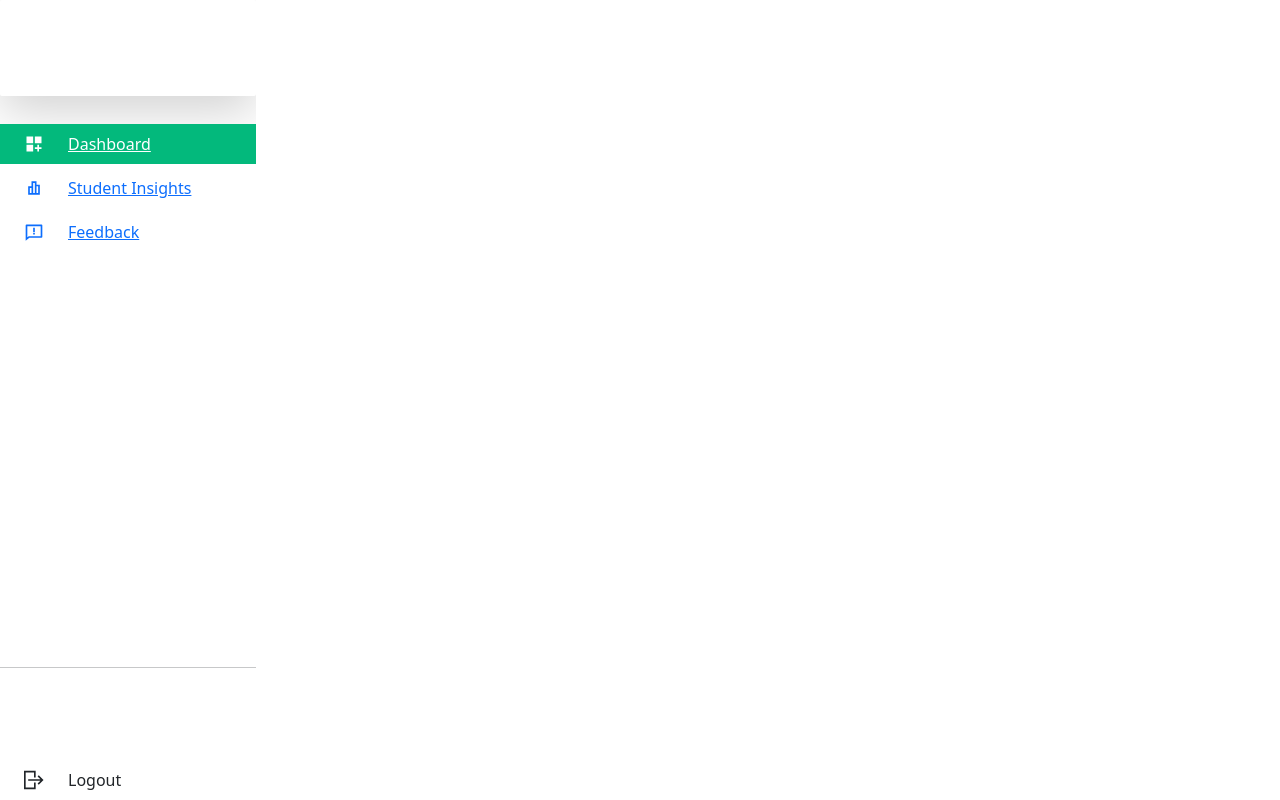
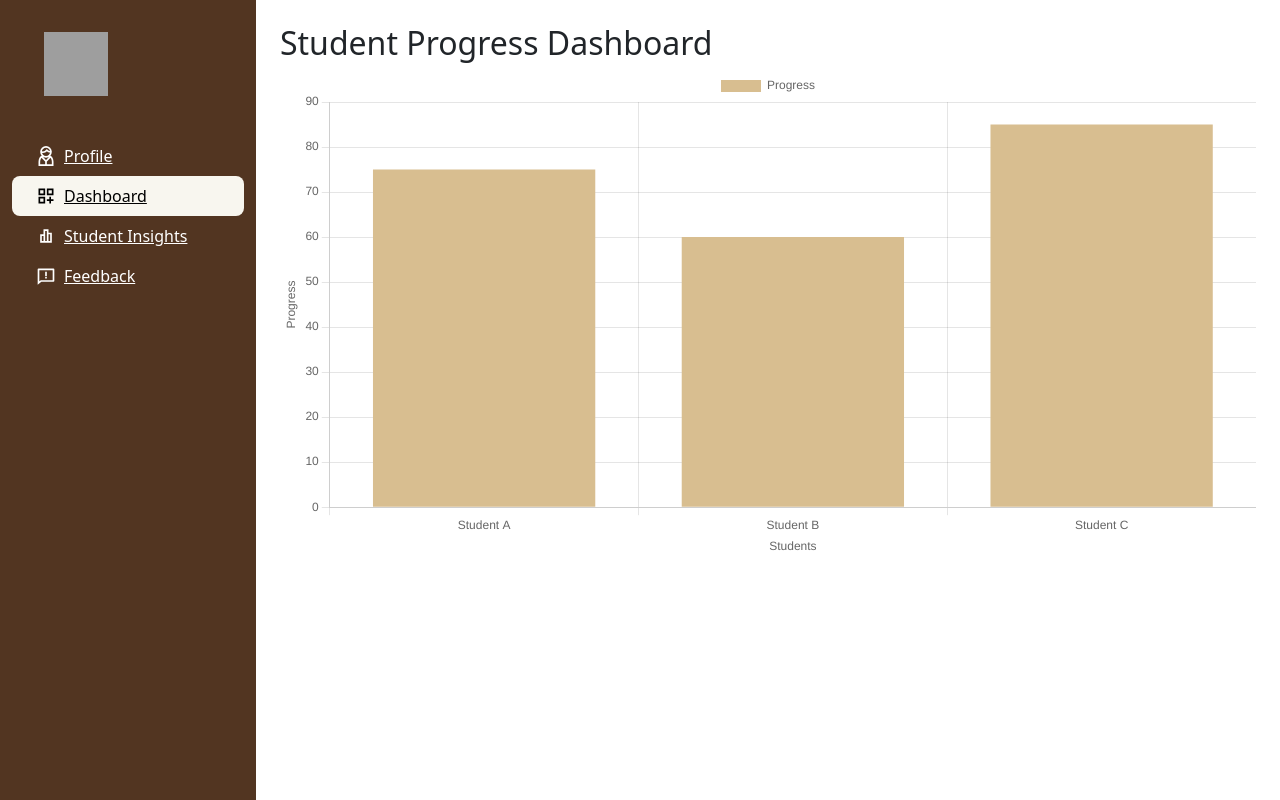
Before and after one commit to raaksss/Mentor-Dashboard, a React (Create React App) app in the folder mentor-client/client/: page /dashboard in a window 1280 px wide. Built offline with nearby package versions, Linux system fonts and the light colour scheme; grey boxes are pictures that could not be loaded.

Commit message:
Made all ui palette according to bgo

```diff
--- a/mentor-client/client/package.json
+++ b/mentor-client/client/package.json
@@ -14,6 +14,7 @@
     "axios": "^1.7.2",
     "bootstrap": "^5.3.3",
     "browserify-zlib": "^0.2.0",
+    "chart.js": "^4.4.3",
     "framer-motion": "^11.2.10",
     "node-polyfill-webpack-plugin": "^4.0.0",
     "react": "^18.3.1",
--- a/mentor-client/client/src/App.css
+++ b/mentor-client/client/src/App.css
@@ -1,3 +1,6 @@
+*{
+  background-color: antiquewhite;
+}
 .App {
   text-align: center;
 }
--- a/mentor-client/client/src/App.js
+++ b/mentor-client/client/src/App.js
@@ -4,6 +4,8 @@ import Sidebar from './components/Sidebar';
 import Profile from './components/Profile';
 import StudentInsightPage from './components/StudentInsightPage';
 import Feedback from './components/Feedback';
+import { GrDashboard } from 'react-icons/gr';
+import Dashboard from './components/Dashboard';
 // Import other components here
 
 const App = () => {
@@ -13,9 +15,13 @@ const App = () => {
         <Sidebar />
         <div className="flex-1 p-4">
           <Routes>
-            <Route path="/dashboard/profile" element={<Profile />} />
+            <Route path="/profile" element={<Profile />} />
             <Route path="/dashboard/add-class" element={<StudentInsightPage />} />
             <Route path="/dashboard/feedback" element={<Feedback />} />
+            <Route path="/dashboard" element={<Dashboard />} />
+
+
+            {/* <Route path="/dashboard" element={<Dashboard />} /> */}
 
 
           </Routes>
--- /dev/null
+++ b/mentor-client/client/src/components/BarGraph.js
@@ -0,0 +1,56 @@
+import React, { useEffect, useRef } from 'react';
+import Chart from 'chart.js/auto';
+
+const BarGraph = ({ studentProgress }) => {
+  const chartContainer = useRef(null);
+  const chartInstance = useRef(null);
+
+  useEffect(() => {
+    if (chartContainer && chartContainer.current) {
+      // Initialize Chart.js instance
+      chartInstance.current = new Chart(chartContainer.current, {
+        type: 'bar',
+        data: {
+          labels: studentProgress.map(student => student.name),
+          datasets: [{
+            label: 'Progress',
+            data: studentProgress.map(student => student.progress),
+            backgroundColor: '#d8be90',
+          }],
+        },
+        options: {
+          scales: {
+            y: {
+              beginAtZero: true,
+              title: {
+                display: true,
+                text: 'Progress',
+              },
+            },
+            x: {
+              title: {
+                display: true,
+                text: 'Students',
+              },
+            },
+          },
+        },
+      });
+    }
+
+    // Cleanup function to destroy the chart instance
+    return () => {
+      if (chartInstance.current) {
+        chartInstance.current.destroy();
+      }
+    };
+  }, [studentProgress]); // Re-render chart if studentProgress changes
+
+  return (
+    <div>
+      <canvas ref={chartContainer} />
+    </div>
+  );
+};
+
+export default BarGraph;
--- /dev/null
+++ b/mentor-client/client/src/components/Dashboard.js
@@ -0,0 +1,21 @@
+import React from 'react';
+import BarGraph from './BarGraph';
+
+const Dashboard = () => {
+  // Example data for student progress
+  const studentProgress = [
+    { name: 'Student A', progress: 75 },
+    { name: 'Student B', progress: 60 },
+    { name: 'Student C', progress: 85 },
+    // Add more students as needed
+  ];
+
+  return (
+    <div>
+      <h2>Student Progress Dashboard</h2>
+      <BarGraph studentProgress={studentProgress} />
+    </div>
+  );
+};
+
+export default Dashboard;
--- a/mentor-client/client/src/components/Feedback.js
+++ b/mentor-client/client/src/components/Feedback.js
@@ -20,7 +20,7 @@ const Feedback= () => {
 
         <div className="mb-4">
           <label htmlFor="date" className="block text-sm font-medium text-gray-700">
-            Date
+           Submission Date
           </label>
           <input
             type="date"
--- a/mentor-client/client/src/components/MenuItem.js
+++ /dev/null
@@ -1,21 +0,0 @@
-import { NavLink } from 'react-router-dom';
-
-const MenuItem = ({ label, address, icon: Icon }) => {
-  return (
-    <NavLink
-      to={address}
-      end
-      className={({ isActive }) =>
-        `flex items-center px-4 py-2 my-1  transition-colors duration-300 transform  hover:bg-[#03b97383]   hover:text-gray-600 ${
-          isActive ? 'bg-[#03b97c]  text-white' : 'text-gray-600'
-        }`
-      }
-    >
-      <Icon className='w-5 h-5' />
-
-      <span className='mx-4 font-medium'>{label}</span>
-    </NavLink>
-  );
-};
-
-export default MenuItem;
--- a/mentor-client/client/src/components/Profile.js
+++ b/mentor-client/client/src/components/Profile.js
@@ -14,18 +14,18 @@ const Profile = () => {
         <title>Profile</title>
 
       <div className='bg-white shadow-lg rounded-md w-11/12 md:w-3/5'>
-        <div className='bg-[#03b97c] w-full h-[150px] rounded-t-md'></div>
+        <div className='bg-[#523521] w-full h-[150px] rounded-t-md'></div>
         <div className='flex flex-col items-center justify-center p-4 -mt-16'>
           <span className='relative block'>
             <img
               alt='profile'
               //src={userProfile?.image}
 
-              className='mx-auto object-cover rounded-full h-24 w-24 border-t-white border-2 border-[#03b97cb4] '
+              className='mx-auto object-cover runded-full h-24 w-24 border-t-white border-2 border-[#523521] '
             />
           </span>
 
-          <p className='p-2 px-4 text-xs text-white bg-[#03b97cb4] rounded-full mt-4 uppercase'>
+          <p className='p-2 px-4 text-xs text-white bg-[#523521] rounded-full mt-4 uppercase'>
             {`Data Science`}
           </p>
           <p className='mt-2 text-xl font-medium text-gray-800 '>
--- a/mentor-client/client/src/components/Sidebar.js
+++ b/mentor-client/client/src/components/Sidebar.js
@@ -1,104 +1,51 @@
-import { useState } from 'react';
-import MenuItem from './MenuItem';
 
-// Icons
-import { GrLogout } from 'react-icons/gr';
-import { ImProfile } from "react-icons/im";
-import { GiHamburgerMenu } from 'react-icons/gi';
-import { MdDashboardCustomize } from 'react-icons/md';
-import TeacherMenu from './TeacherMenu';
-import { Link, NavLink } from 'react-router-dom';
+import React from 'react';
+import { NavLink } from 'react-router-dom';
+import { CgInsights } from "react-icons/cg";
+import { RiFeedbackLine } from "react-icons/ri";
+import { GrUserManager } from 'react-icons/gr'; // Example additional icon
+import { MdOutlineDashboardCustomize } from "react-icons/md";
+
 const Sidebar = () => {
-
-  const [isActive, setActive] = useState(false);
-
-
-  // Sidebar Responsive Handler
-  const handleToggle = () => {
-    setActive(!isActive);
-  };
+  const menuItems = [
+    { label: 'Profile', address: '/profile', icon: GrUserManager },
+    { label: 'Dashboard', address: '/dashboard', icon: MdOutlineDashboardCustomize },
+    { label: 'Student Insights', address: '/dashboard/add-class', icon: CgInsights },
+    { label: 'Feedback', address: '/dashboard/feedback', icon: RiFeedbackLine },
+    // Add more items as needed
+  ];
 
   return (
-    <>
-      {/* Small Screen Navbar */}
-      <div className='bg-gray-100 text-gray-800 flex justify-between md:hidden'>
-        <div className='block cursor-pointer p-4 font-bold'>
-          <Link to='/'>
-          </Link>
+    <nav className="bg-[#523521] h-full text-gray-200 min-h-screen w-64 flex flex-col">
+      <div className="container mx-auto py-4">
+        <div className="flex items-center justify-between mb-8">
+          <NavLink to="/" className="text-gray-200 text-lg font-bold px-4 hover:text-black">
+            <img src="https://eklavyaindia.org/wp-content/uploads/2024/03/LOGO.png" className='w-20 h-20 object-cover mx-auto rounded-lg mx-auto p-2' alt="Logo"></img>
+          </NavLink>
         </div>
-
-        <button
-          onClick={handleToggle}
-          className='mobile-menu-button p-4 focus:outline-none focus:bg-gray-200'
-        >
-          <GiHamburgerMenu className='h-5 w-5' />
-        </button>
-      </div>
-      {/* Sidebar */}
-      <div
-        className={`z-10 md:fixed flex flex-col justify-start overflow-x-hidden bg-gray-200 w-64 space-y-6 absolute inset-y-0 left-0 transform ${
-          isActive && '-translate-x-full'
-        }  md:translate-x-0  transition duration-200 ease-in-out`}
-      >
-        <div className='w-full md:flex px-4 py-5 -mb-5 shadow-lg rounded-sm justify-center items-center bg-gray-300 mx-auto'>
-          <Link to='/'>
-
-          </Link>
-        </div>
-
-        <div
-          onClick={handleToggle}
-          className='h-full !mt-0 flex flex-col justify-between'
-        >
         <div>
-            {/* Nav Items */}
-            <div className='flex flex-col justify-between flex-1'>
-              {/* If a user is host */}
-              <nav>
+          {menuItems.map(({ label, address, icon: Icon }) => (
             <NavLink
-                  to='/dashboard'
+              key={address}
+              to={address}
               end
               className={({ isActive }) =>
-                    `flex items-center px-4 py-2 mt-5 transition-colors text-white ${
-                      isActive ? 'bg-[#03b97c]' : 'bg-gray-700'
+                `flex items-center px-4 py-2 text-gray-200 hover:bg-[#f8f6ef] hover:text-[#523521] transition-colors duration-300 rounded-lg ${
+                  isActive ? 'bg-[#f8f6ef] text-black' : 'text-white'
                 }`
               }
             >
-                  <MdDashboardCustomize className='w-5 h-5' />
-
-                  <span className='mx-4 font-medium'>Dashboard</span>
+              <Icon className="w-5 h-5" />
+              <span className="mx-2">{label}</span>
             </NavLink>
-                { <TeacherMenu />}
-              </nav>
+          ))}
         </div>
       </div>
+      <div className="mt-auto py-4 px-4 text-gray-200 text-sm">
 
-          <div>
-            <hr />
-
-            <NavLink
-                  to='/dashboard/profile'
-                  className={({ isActive }) =>
-                    `flex items-center px-4 py-2 mt-5 transition-colors text-white ${
-                      isActive ? 'bg-[#03b97c]' : 'bg-gray-700'
-                    }`
-                  }
-                >
-                  <ImProfile className='w-5 h-5' />
-                  <span className='mx-4 font-medium'>Profile</span>
-                </NavLink>
-            <button
-              className='flex w-full items-center px-4 py-2 mt-1 text-gray-600 hover:bg-gray-300   hover:text-gray-700 transition-colors duration-300 transform'
-            >
-              <GrLogout className='w-5 h-5' />
-
-              <span className='mx-4 font-medium'>Logout</span>
-            </button>
       </div>
-        </div>
-      </div>
-    </>
+    </nav>
   );
 };
 
-export default Sidebar;
+export default Sidebar;
--- a/mentor-client/client/tailwind.config.js
+++ b/mentor-client/client/tailwind.config.js
@@ -3,15 +3,14 @@ module.exports = {
     "./src/**/*.{js,jsx,ts,tsx}",
   ],
   theme: {
-    extend: {},
-    colors:{
-      brown:'#523521',
-      lbrown:'#7e654c',
-      mustard:'#d8be90',
-      grey:'#bcb2ae',
-      white:'#f8f6ef'
-
-    }
+    extend: {
+      colors: {
+        // Define custom colors here
+        '523521': '#523521',
+        '03b97c': '#03b97c',
+        'f8f6ef': '#f8f6ef',
+      },
+    },
   },
   plugins: [],
 }
```
Also changed, not shown: mentor-client/client/src/components/img/download.jpeg (renamed from mentor-client/client/public/download.jpeg), 1 other file (tests, documents, lock files or other folders). Lines whose indentation alone changed are shown as unchanged.
